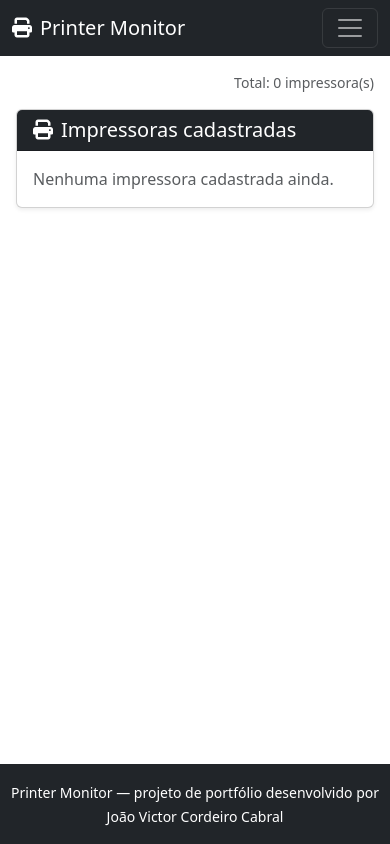
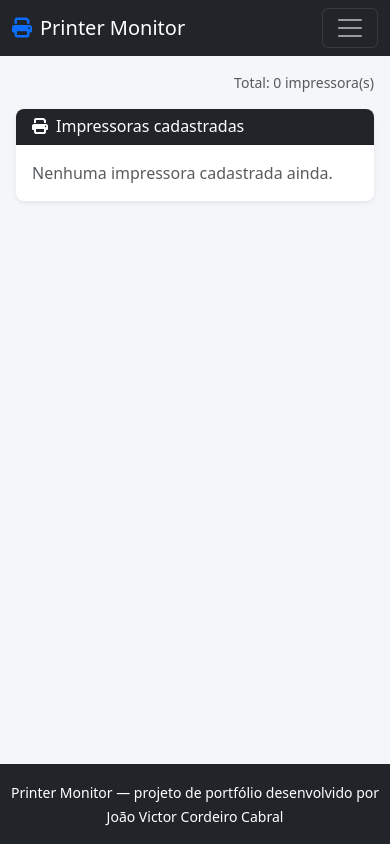
Before and after one commit to Cabral-JV/printer-monitor, a Django app: page / in a window 390 px wide. Run offline with Django 5.2, Linux system fonts and the light colour scheme; data that the repository does not hold is empty.

Commit message:
style: organiza css customizado e melhora acessibilidade

```diff
--- a/printer_monitor/static/printer_monitor/css/style.css
+++ b/printer_monitor/static/printer_monitor/css/style.css
@@ -1,7 +1,72 @@
-/* Estilos customizados do Printer Monitor */
+/* ==========================================================================
+   1. Variáveis de tema
+   ========================================================================== */
 
 :root {
     --pm-primary: #0d6efd;
     --pm-success: #198754;
     --pm-danger: #dc3545;
+    --pm-transition-speed: 0.2s;
 }
+
+/* ==========================================================================
+   2. Estilos gerais / reset leve
+   ========================================================================== */
+
+body {
+    background-color: #f4f6f9;
+}
+
+/* ==========================================================================
+   3. Navbar
+   ========================================================================== */
+
+.navbar-brand i {
+    color: var(--pm-primary);
+}
+
+/* ==========================================================================
+   4. Cards
+   ========================================================================== */
+
+.card {
+    border: none;
+    border-radius: 0.5rem;
+    overflow: hidden;
+}
+
+/* ==========================================================================
+   5. Tabela de impressoras
+   ========================================================================== */
+
+.table code {
+    font-size: 0.85rem;
+    color: #495057;
+}
+
+.table th a {
+    display: inline-block;
+}
+
+/* ==========================================================================
+   6. Botões
+   ========================================================================== */
+
+.btn {
+    transition: transform var(--pm-transition-speed) ease;
+}
+
+.btn:hover {
+    transform: translateY(-1px);
+}
+
+/* ==========================================================================
+   7. Responsivo
+   ========================================================================== */
+
+@media (max-width: 576px) {
+    .card-header h1,
+    .card-header h2 {
+        font-size: 1rem;
+    }
+}
--- a/printer_monitor/templates/printer_monitor/printer_list.html
+++ b/printer_monitor/templates/printer_monitor/printer_list.html
@@ -74,14 +74,16 @@
                                 type="button"
                                 class="btn btn-warning btn-sm"
                                 data-bs-toggle="modal"
-                                data-bs-target="#editPrinterModal{{ printer.pk }}">
+                                data-bs-target="#editPrinterModal{{ printer.pk }}"
+                                aria-label="Editar impressora">
                                 <i class="fas fa-edit"></i>
                             </button>
                             <button
                                 type="button"
                                 class="btn btn-danger btn-sm"
                                 data-bs-toggle="modal"
-                                data-bs-target="#deletePrinterModal{{ printer.pk }}">
+                                data-bs-target="#deletePrinterModal{{ printer.pk }}"
+                                aria-label="Excluir impressora">
                                 <i class="fas fa-trash-alt"></i>
                             </button>
                             {% endif %}
```
Also changed, not shown: README.md.
